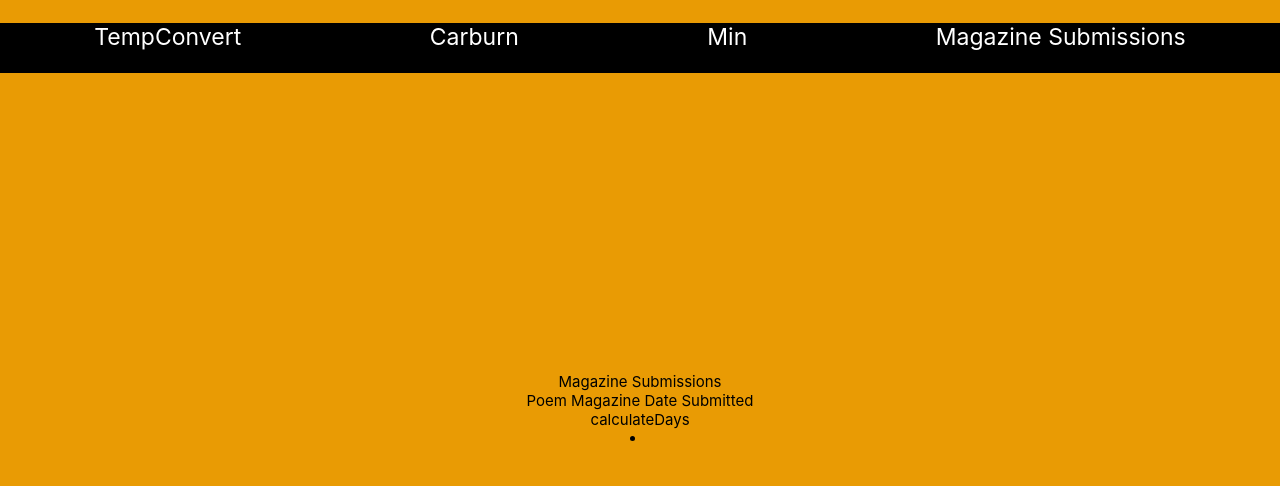
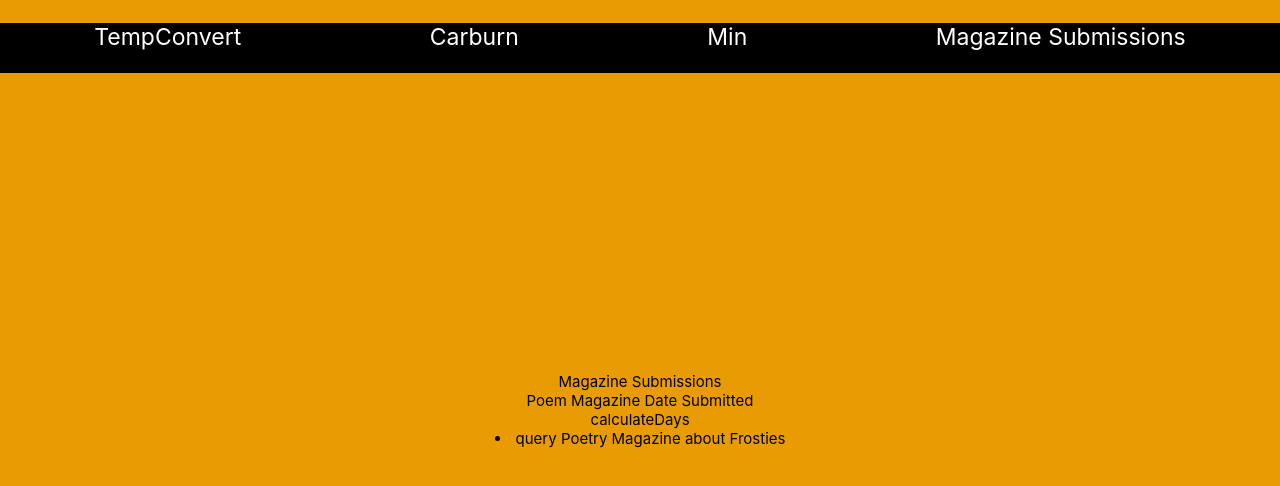
Before and after one commit to ValerieLoveland/frankenstein, a React (Create React App) app: page /mag-sub in a window 1280 px wide. Shown: the top 486 px of the page. Built offline with nearby package versions, Linux system fonts and the light colour scheme.

Commit message:
got display working

```diff
--- a/src/MagSub.tsx
+++ b/src/MagSub.tsx
@@ -7,7 +7,7 @@ export const MagSub = () => {
       <header>Magazine Submissions</header>
       <div>Poem Magazine Date Submitted</div>
       <div>calculateDays</div>
-      <li>{}</li>
+      <li>{submission("Frosties", "Poetry Magazine", "7/20/2020")}</li>
     </>
   );
 };
@@ -16,7 +16,7 @@ const submission = function (
   poem: string,
   magazine: string,
   startDate: string
-) {
+): string {
   let alteredStartDate = Date.parse(startDate);
   let currentDate = Date.now();
   console.log(`altered ${alteredStartDate} current ${currentDate}`);
@@ -26,6 +26,7 @@ const submission = function (
   if (daysOut > 30) {
     console.log(`query ${magazine} about ${poem}`);
   }
+  return `query ${magazine} about ${poem}`;
 };
 
 const calculateDays = (
```
